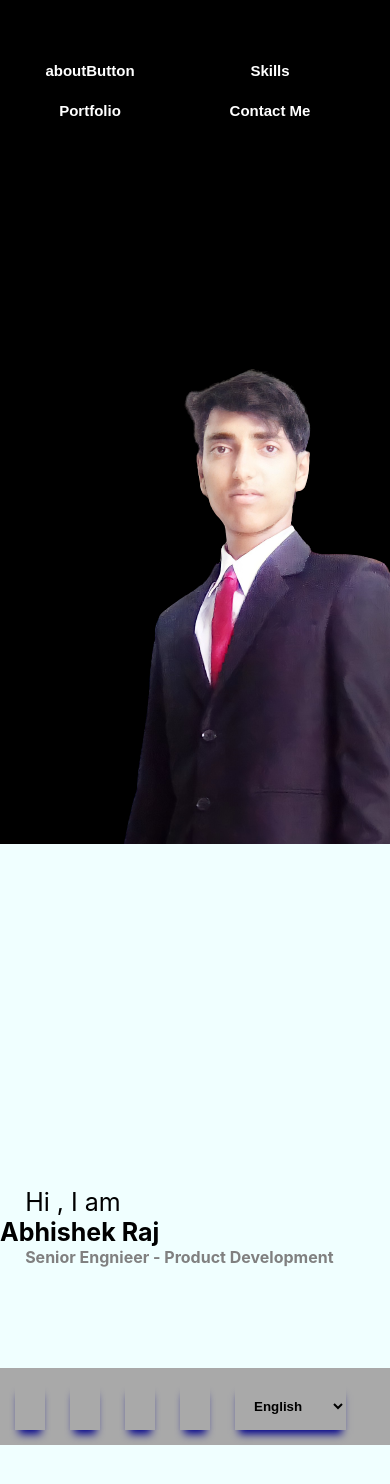
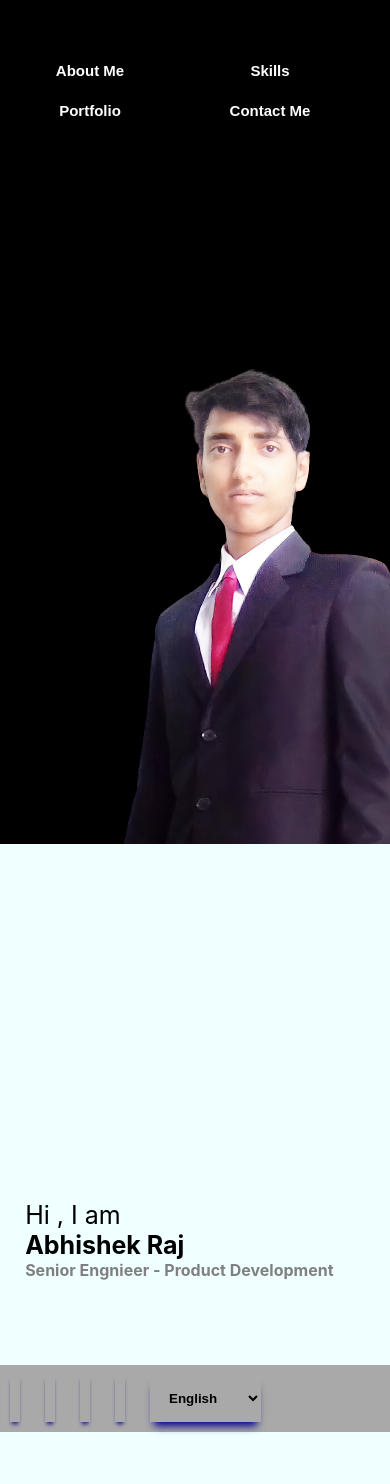
Before and after one commit to abhishekraj11303372/portfolioReact, a React (Create React App) app: page / in a window 390 px wide. Shown: the top 1484 px of the page. Built offline with nearby package versions, Linux system fonts and the light colour scheme.

Commit message:
css fixes

```diff
--- a/src/Home.css
+++ b/src/Home.css
@@ -176,7 +176,7 @@
         color: black;
     }
 
-    .left_container h1 , span{
+    .left_container .intro .name , span{
         align-items: center;
         margin-top: auto;
         margin-bottom: auto;
@@ -195,18 +195,18 @@
     }
 
     .left_container .intro .links{
-        margin-top: 25px;
+        margin-top: 10px;
         display: flex;
         color: black;
         background-color: darkgrey;
-        padding: 15px;
+        padding: 10px;
         column-gap: 25px;
     }
 
     .left_container .intro .links a {
         color: black;
-        box-shadow: 0 8px 8px -4px darkblue;
-        padding: 15px;
+        box-shadow: 0 4px 4px -2px darkblue;
+        padding: 5px;
     }
 
     .left_container .intro .links a:hover {
--- a/src/Home.js
+++ b/src/Home.js
@@ -13,7 +13,7 @@ const translationsEn = {
     welcome: "Hi , I am",
     "sample-text": " <bold>Abhishek Raj</bold>",
     changed: "Senior Engnieer - Product Development",
-    AboutButton: "About Me",
+    aboutButton: "About Me",
     skillsButton:"Skills",
     portfolioButton:"Portfolio",
     contactButton:"Contact Me",
@@ -66,10 +66,11 @@ export default function Home() {
                 <span>
                 {t("welcome")}
                 </span>
-                <br/>
-                <Trans components={{ bold: <strong />, italic: <i /> }}>
+                <div className='name'>
+                  <Trans components={{ bold: <strong />, italic: <i /> }}>
               sample-text
             </Trans>
+            </div>
 
                 <div className='designation'><p>{t("changed")}</p></div>
                 <div className='links'>
```
